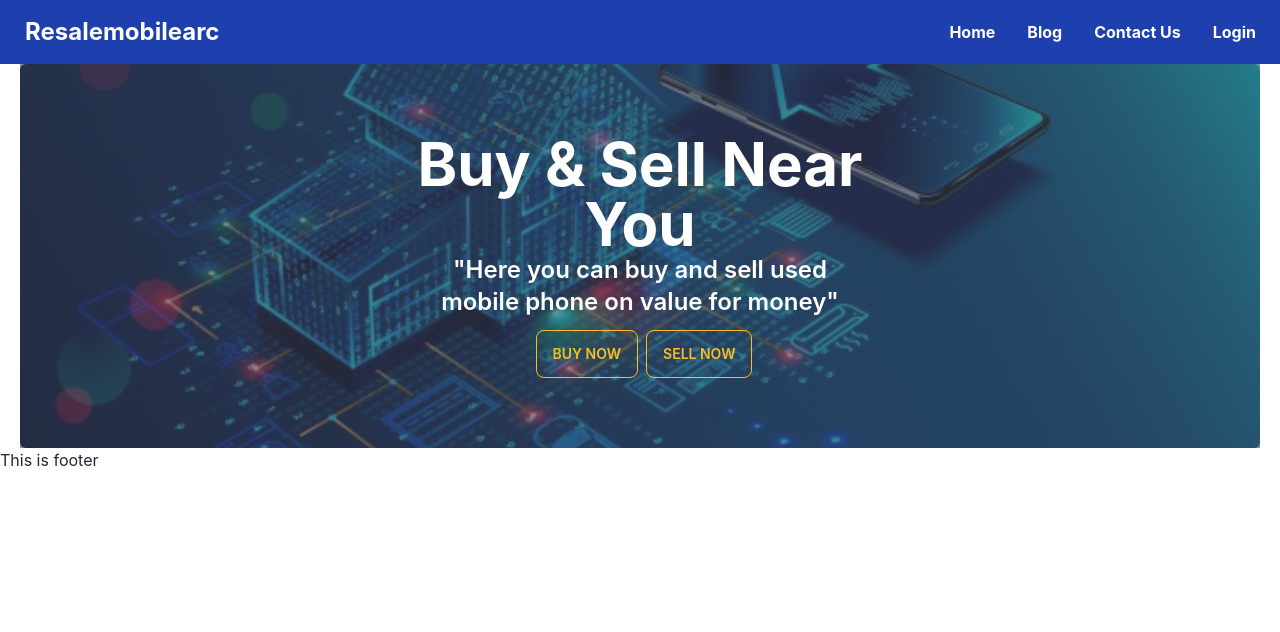
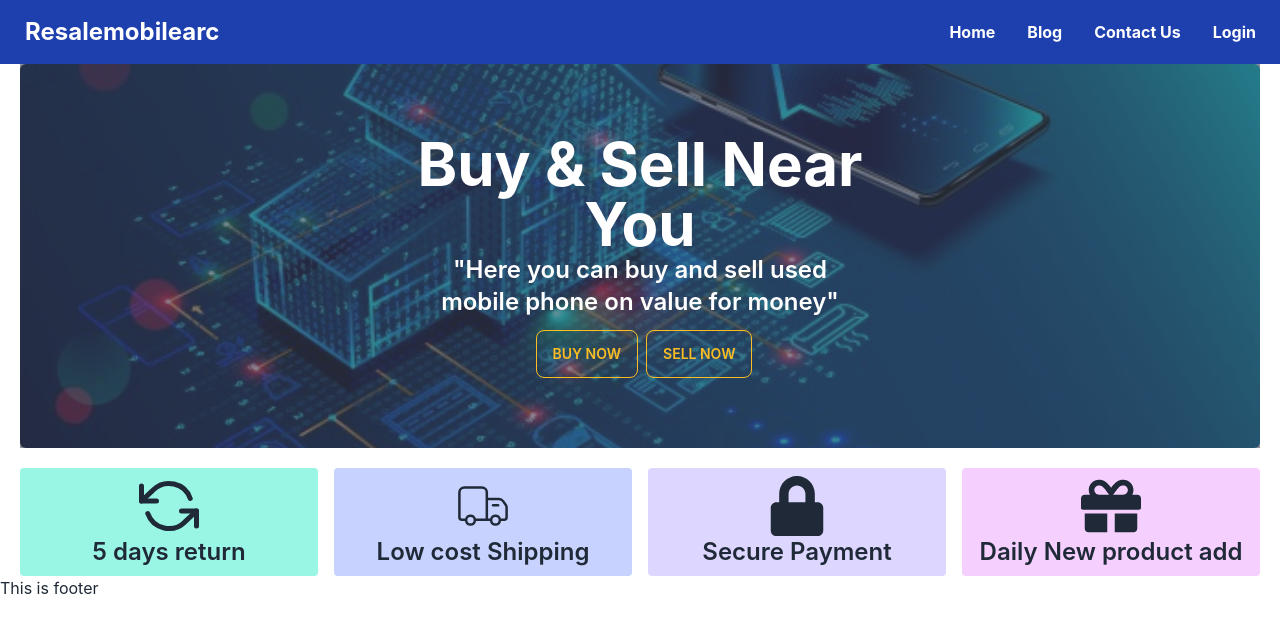
Before and after one commit to Atherbiswas/resalemobilearc_Client, a React (Create React App) app: page / in a window 1280 px wide. Shown: the top 632 px of the page. Built offline with nearby package versions, Linux system fonts and the light colour scheme.

Commit message:
features added

```diff
--- a/package.json
+++ b/package.json
@@ -9,6 +9,7 @@
     "daisyui": "^2.42.0",
     "react": "^18.2.0",
     "react-dom": "^18.2.0",
+    "react-icons": "^4.6.0",
     "react-router-dom": "^6.4.3",
     "react-scripts": "5.0.1",
     "web-vitals": "^2.1.4"
--- /dev/null
+++ b/src/pages/Home/Features/Features.js
@@ -0,0 +1,30 @@
+import React from 'react';
+import { FiRefreshCcw } from "react-icons/fi";
+import { CiDeliveryTruck } from "react-icons/ci";
+import { FaLock, FaGift } from 'react-icons/fa';
+
+
+const Features = () => {
+    return (
+        <div className='grid lg:grid-cols-4 md:grid-cols-2 grid-cols-1 gap-4 mt-5'>
+            <div className='bg-teal-200 w-full rounded p-2'>
+                <FiRefreshCcw className='mx-auto text-6xl'></FiRefreshCcw>
+                <h2 className='text-2xl font-semibold text-center'>5 days return</h2>
+            </div>
+            <div className='bg-indigo-200 w-full rounded p-2'>
+                <CiDeliveryTruck className='mx-auto text-6xl'></CiDeliveryTruck>
+                <h2 className='text-2xl font-semibold text-center'>Low cost Shipping</h2>
+            </div>
+            <div className='bg-violet-200 w-full rounded p-2'>
+                <FaLock className='mx-auto text-6xl'></FaLock>
+                <h2 className='text-2xl font-semibold text-center'>Secure Payment</h2>
+            </div>
+            <div className='bg-fuchsia-200 w-full rounded p-2'>
+                <FaGift className='mx-auto text-6xl'></FaGift>
+                <h2 className='text-2xl font-semibold text-center'>Daily New product add</h2>
+            </div>
+        </div>
+    );
+};
+
+export default Features;
--- a/src/pages/Home/Home/Home.js
+++ b/src/pages/Home/Home/Home.js
@@ -1,10 +1,12 @@
 import React from 'react';
 import Banner from '../Banner/Banner';
+import Features from '../Features/Features';
 
 const Home = () => {
     return (
         <div className='mx-5'>
            <Banner></Banner>
+           <Features></Features>
         </div>
     );
 };
```
Also changed, not shown: 1 other file (tests, documents, lock files or other folders).
